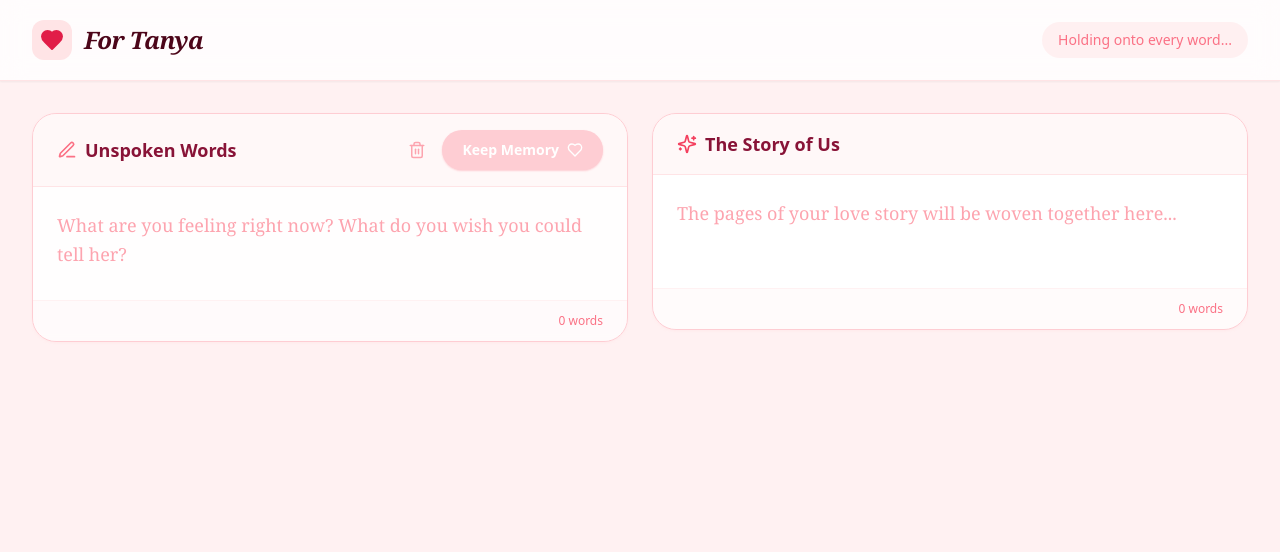
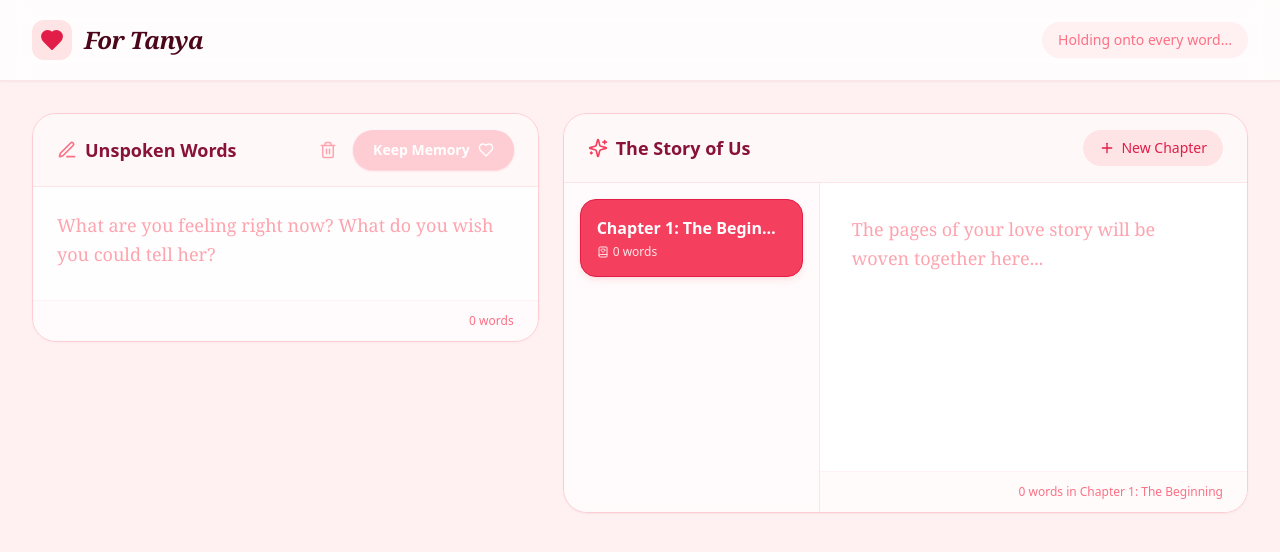
Before and after one commit to harshit-shukla-1/book_2, a React (Vite) app: page / in a window 1280 px wide. Shown: the top 552 px of the page. Built offline with nearby package versions, Linux system fonts and the light colour scheme.

Commit message:
[dyad] Added chapter functionality - wrote 1 file(s)

```diff
--- a/src/pages/Index.tsx
+++ b/src/pages/Index.tsx
@@ -1,11 +1,23 @@
 import { useState } from "react";
-import { Heart, PenLine, Sparkles, Trash2, SendHeart } from "lucide-react";
+import { Heart, PenLine, Sparkles, Trash2, Plus, BookHeart } from "lucide-react";
 import { EditorArea } from "@/components/EditorArea";
 import { showSuccess, showError } from "@/utils/toast";
+import { cn } from "@/lib/utils";
+
+interface Chapter {
+  id: string;
+  title: string;
+  content: string;
+}
 
 const Index = () => {
   const [draftContent, setDraftContent] = useState("");
-  const [finalContent, setFinalContent] = useState("");
+  const [chapters, setChapters] = useState<Chapter[]>([
+    { id: "1", title: "Chapter 1: The Beginning", content: "" }
+  ]);
+  const [activeChapterId, setActiveChapterId] = useState<string>("1");
+
+  const activeChapter = chapters.find((c) => c.id === activeChapterId) || chapters[0];
 
   const handleApproveDraft = () => {
     if (!draftContent.trim()) {
@@ -13,20 +25,68 @@ const Index = () => {
       return;
     }
 
-    // Append draft content to final content, with a double newline if final already has text
-    const newFinalContent = finalContent
-      ? `${finalContent}\n\n${draftContent}`
-      : draftContent;
+    setChapters((prev) =>
+      prev.map((chap) => {
+        if (chap.id === activeChapterId) {
+          const newContent = chap.content
+            ? `${chap.content}\n\n${draftContent}`
+            : draftContent;
+          return { ...chap, content: newContent };
+        }
+        return chap;
+      })
+    );
 
-    setFinalContent(newFinalContent);
     setDraftContent(""); // Clear draft after moving
-    showSuccess("Your feelings have been added to the story.");
+    showSuccess(`Your feelings have been added to ${activeChapter.title}.`);
   };
 
   const handleClearDraft = () => {
     if (confirm("Are you sure you want to discard these words?")) {
       setDraftContent("");
     }
+  };
+
+  const handleAddChapter = () => {
+    const newId = Date.now().toString();
+    const newChapter = {
+      id: newId,
+      title: `Chapter ${chapters.length + 1}`,
+      content: "",
+    };
+    setChapters([...chapters, newChapter]);
+    setActiveChapterId(newId);
+    showSuccess("New chapter created.");
+  };
+
+  const handleDeleteChapter = (id: string, e: React.MouseEvent) => {
+    e.stopPropagation();
+    if (chapters.length === 1) {
+      showError("Your story needs at least one chapter.");
+      return;
+    }
+    if (confirm("Are you sure you want to delete this chapter entirely?")) {
+      const newChapters = chapters.filter((c) => c.id !== id);
+      setChapters(newChapters);
+      if (activeChapterId === id) {
+        setActiveChapterId(newChapters[0].id);
+      }
+      showSuccess("Chapter removed.");
+    }
+  };
+
+  const handleUpdateChapterContent = (content: string) => {
+    setChapters((prev) =>
+      prev.map((chap) =>
+        chap.id === activeChapterId ? { ...chap, content } : chap
+      )
+    );
+  };
+
+  const handleUpdateChapterTitle = (id: string, newTitle: string) => {
+    setChapters((prev) =>
+      prev.map((chap) => (chap.id === id ? { ...chap, title: newTitle } : chap))
+    );
   };
 
   return (
@@ -48,9 +108,8 @@ const Index = () => {
 
       {/* Main Workspace */}
       <main className="flex-1 p-4 lg:p-8 flex flex-col lg:flex-row gap-6 h-[calc(100vh-88px)]">
-
         {/* Left Column: Drafts */}
-        <div className="flex-1 h-full min-h-[400px]">
+        <div className="w-full lg:w-5/12 h-full min-h-[400px]">
           <EditorArea
             title="Unspoken Words"
             value={draftContent}
@@ -73,25 +132,127 @@ const Index = () => {
                   className="flex items-center gap-2 px-5 py-2.5 bg-rose-500 hover:bg-rose-600 disabled:bg-rose-200 disabled:cursor-not-allowed text-white text-sm font-semibold rounded-full transition-all active:scale-95 shadow-sm shadow-rose-200"
                 >
                   <span>Keep Memory</span>
-                  <Heart size={16} className={draftContent.trim() ? "animate-pulse" : ""} />
+                  <Heart
+                    size={16}
+                    className={draftContent.trim() ? "animate-pulse" : ""}
+                  />
                 </button>
               </>
             }
           />
         </div>
 
-        {/* Right Column: Final Version */}
-        <div className="flex-1 h-full min-h-[400px]">
-          <EditorArea
-            title="The Story of Us"
-            value={finalContent}
-            onChange={setFinalContent}
-            icon={<Sparkles size={20} className="text-rose-500" />}
-            placeholder="The pages of your love story will be woven together here..."
-            className="border-rose-200 shadow-rose-100/50 bg-white"
-          />
+        {/* Right Column: Final Version (Chapters) */}
+        <div className="flex-1 h-full min-h-[400px] flex flex-col bg-white/90 backdrop-blur-sm rounded-3xl shadow-sm border border-rose-200 overflow-hidden transition-all duration-300 hover:shadow-md">
+          {/* Header / Toolbar */}
+          <div className="flex items-center justify-between px-6 py-4 border-b border-rose-100 bg-rose-50/50">
+            <div className="flex items-center gap-2">
+              <span className="text-rose-500">
+                <Sparkles size={20} />
+              </span>
+              <h2 className="text-lg font-semibold text-rose-900">
+                The Story of Us
+              </h2>
+            </div>
+            <button
+              onClick={handleAddChapter}
+              className="flex items-center gap-1.5 px-4 py-2 bg-rose-100 text-rose-600 hover:bg-rose-200 hover:text-rose-700 text-sm font-medium rounded-full transition-colors"
+            >
+              <Plus size={16} />
+              <span>New Chapter</span>
+            </button>
+          </div>
+
+          <div className="flex flex-1 overflow-hidden flex-col md:flex-row">
+            {/* Chapters Sidebar */}
+            <div className="w-full md:w-64 border-b md:border-b-0 md:border-r border-rose-100 bg-rose-50/30 overflow-y-auto p-4 flex flex-col gap-3">
+              {chapters.map((chap) => (
+                <div
+                  key={chap.id}
+                  onClick={() => setActiveChapterId(chap.id)}
+                  className={cn(
+                    "group relative p-4 rounded-2xl cursor-pointer transition-all border text-left flex flex-col gap-1",
+                    activeChapterId === chap.id
+                      ? "bg-rose-500 text-white border-rose-600 shadow-md shadow-rose-200/50"
+                      : "bg-white text-rose-900 border-rose-100 hover:border-rose-300 hover:shadow-sm"
+                  )}
+                >
+                  <div className="flex items-center justify-between gap-2">
+                    <input
+                      value={chap.title}
+                      onChange={(e) =>
+                        handleUpdateChapterTitle(chap.id, e.target.value)
+                      }
+                      onClick={(e) => e.stopPropagation()}
+                      className={cn(
+                        "w-full bg-transparent outline-none font-semibold truncate",
+                        activeChapterId === chap.id
+                          ? "text-white placeholder:text-rose-200"
+                          : "text-rose-900 placeholder:text-rose-300"
+                      )}
+                      placeholder="Chapter title..."
+                    />
+                    {chapters.length > 1 && (
+                      <button
+                        onClick={(e) => handleDeleteChapter(chap.id, e)}
+                        className={cn(
+                          "opacity-0 group-hover:opacity-100 p-1.5 rounded-full transition-all flex-shrink-0",
+                          activeChapterId === chap.id
+                            ? "hover:bg-rose-600 text-rose-200 hover:text-white"
+                            : "hover:bg-rose-100 text-rose-300 hover:text-rose-600"
+                        )}
+                        title="Delete Chapter"
+                      >
+                        <Trash2 size={14} />
+                      </button>
+                    )}
+                  </div>
+                  <div
+                    className={cn(
+                      "text-xs font-medium flex items-center gap-1",
+                      activeChapterId === chap.id
+                        ? "text-rose-100"
+                        : "text-rose-400"
+                    )}
+                  >
+                    <BookHeart size={12} />
+                    {
+                      chap.content
+                        .trim()
+                        .split(/\s+/)
+                        .filter((w) => w.length > 0).length
+                    }{" "}
+                    words
+                  </div>
+                </div>
+              ))}
+            </div>
+
+            {/* Chapter Editor Space */}
+            <div className="flex-1 flex flex-col bg-white">
+              <div className="flex-1 p-6 md:p-8">
+                <textarea
+                  value={activeChapter?.content || ""}
+                  onChange={(e) => handleUpdateChapterContent(e.target.value)}
+                  placeholder="The pages of your love story will be woven together here..."
+                  className="w-full h-full resize-none outline-none text-lg leading-relaxed text-slate-800 font-serif placeholder:text-rose-300 bg-transparent selection:bg-rose-200"
+                  spellCheck={false}
+                />
+              </div>
+
+              {/* Word Count Footer */}
+              <div className="px-6 py-3 border-t border-rose-50 bg-rose-50/30 text-xs font-medium text-rose-400 flex justify-end">
+                {
+                  (activeChapter?.content || "")
+                    .trim()
+                    .split(/\s+/)
+                    .filter((word) => word.length > 0).length
+                }{" "}
+                words in {activeChapter?.title || "this chapter"}
+              </div>
+            </div>
+          </div>
         </div>
-
       </main>
     </div>
   );
```
